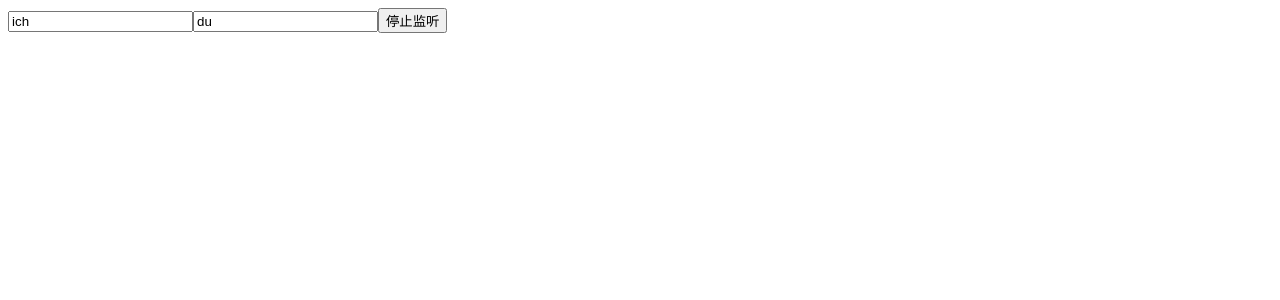
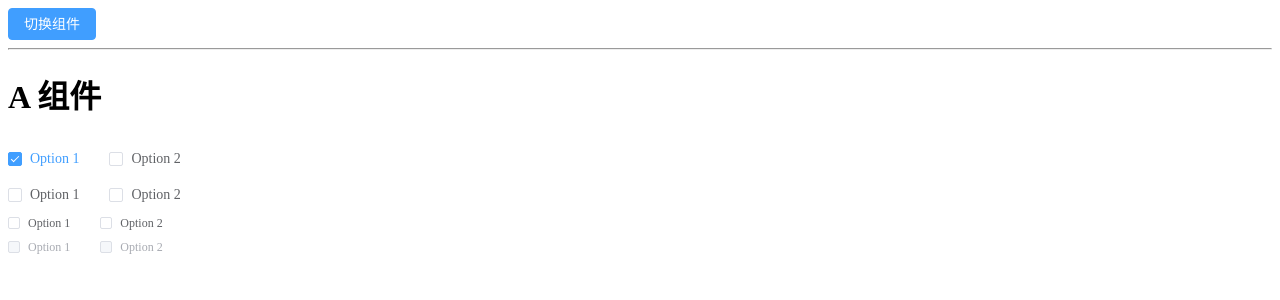
Before and after one commit to icebear32/VUE_CODE, a Vue app in the folder vuecode/myapp/: page / in a window 1280 px wide. Shown: the top 300 px of the page. Built offline with nearby package versions, Linux system fonts and the light colour scheme.

Commit message:
kepp-alive

```diff
--- a/vuecode/myapp/package.json
+++ b/vuecode/myapp/package.json
@@ -9,6 +9,7 @@
     "preview": "vite preview"
   },
   "dependencies": {
+    "element-plus": "^2.4.4",
     "vue": "^3.3.11"
   },
   "devDependencies": {
--- /dev/null
+++ b/vuecode/myapp/src/12-keep-alive/A.vue
@@ -0,0 +1,53 @@
+<template>
+    <div>
+        <h1>A 组件</h1>
+    </div>
+    <div>
+        <el-checkbox v-model="checked1" label="Option 1" size="large" />
+        <el-checkbox v-model="checked2" label="Option 2" size="large" />
+    </div>
+    <div>
+        <el-checkbox v-model="checked3" label="Option 1" />
+        <el-checkbox v-model="checked4" label="Option 2" />
+    </div>
+    <div>
+        <el-checkbox v-model="checked5" label="Option 1" size="small" />
+        <el-checkbox v-model="checked6" label="Option 2" size="small" />
+    </div>
+    <div>
+        <el-checkbox v-model="checked5" label="Option 1" size="small" disabled />
+        <el-checkbox v-model="checked6" label="Option 2" size="small" disabled />
+    </div>
+</template>
+
+<script setup>
+import { onActivated, onDeactivated, onMounted, onUnmounted, ref } from 'vue'
+
+const checked1 = ref(true)
+const checked2 = ref(false)
+const checked3 = ref(false)
+const checked4 = ref(false)
+const checked5 = ref(false)
+const checked6 = ref(false)
+
+// keep-alive 生命周期的变化
+// * 初次进入时： onMounted onActivated
+// * 退出后触发 deactivated
+// * 再次进入：只会触发 onActivated
+// * 事件挂载的方法等，只执行一次的放在 onMounted 中；组件每次进去执行的方法放在 onActivated 中
+onMounted(() => {
+    console.log('初始化')
+})
+
+onActivated(() => {
+    console.log('keep-alive 初始化')
+})
+
+onDeactivated(() => {
+    console.log('keep-alive 卸载')
+})
+
+onUnmounted(() => {
+    console.log('卸载')
+})
+</script>
--- /dev/null
+++ b/vuecode/myapp/src/12-keep-alive/App.vue
@@ -0,0 +1,23 @@
+<script setup>
+import { ref, reactive } from 'vue'
+import A from './A.vue'
+import B from './B.vue'
+
+const flag = ref(true)
+</script>
+
+<template>
+    <el-button type="primary" size="default" @click="flag = !flag">切换组件</el-button>
+    <hr>
+    <!--
+        include 允许哪个组件缓存
+        exclude 不允许运行哪个组件缓存
+        include 和 exclude 允许组件有条件地缓存。二者都可以用逗号分隔字符串、正则表达式或一个数组来表示
+    -->
+    <!-- <KeepAlive :include="['A', 'B']" :exclude="['A']"> -->
+    <!-- 通过传入 max 来限制可被缓存的最大组件实例数 -->
+    <KeepAlive :max="10">
+        <A v-if="flag" />
+        <B v-else />
+    </KeepAlive>
+</template>
--- /dev/null
+++ b/vuecode/myapp/src/12-keep-alive/B.vue
@@ -0,0 +1,80 @@
+<template>
+    <div>
+        <h1>B 组件</h1>
+    </div>
+    <div class="demo-date-picker">
+        <div class="container">
+            <div class="block">
+                <span class="demonstration">Week</span>
+                <el-date-picker v-model="value1" type="week" format="[Week] ww" placeholder="Pick a week" />
+            </div>
+            <div class="block">
+                <span class="demonstration">Month</span>
+                <el-date-picker v-model="value2" type="month" placeholder="Pick a month" />
+            </div>
+        </div>
+        <div class="container">
+            <div class="block">
+                <span class="demonstration">Year</span>
+                <el-date-picker v-model="value3" type="year" placeholder="Pick a year" />
+            </div>
+            <div class="block">
+                <span class="demonstration">Dates</span>
+                <el-date-picker v-model="value4" type="dates" placeholder="Pick one or more dates" />
+            </div>
+        </div>
+    </div>
+</template>
+
+<script setup>
+import { ref } from 'vue'
+
+const value1 = ref('')
+const value2 = ref('')
+const value3 = ref('')
+const value4 = ref('')
+</script>
+
+<style scoped>
+.demo-date-picker {
+    display: flex;
+    width: 100%;
+    padding: 0;
+    flex-wrap: wrap;
+}
+
+.demo-date-picker .block {
+    padding: 30px 0;
+    text-align: center;
+    border-right: solid 1px var(--el-border-color);
+    flex: 1;
+}
+
+.demo-date-picker .block:last-child {
+    border-right: none;
+}
+
+.demo-date-picker .container {
+    flex: 1;
+    border-right: solid 1px var(--el-border-color);
+}
+
+.demo-date-picker .container .block {
+    border-right: none;
+}
+
+.demo-date-picker .container .block:last-child {
+    border-top: solid 1px var(--el-border-color);
+}
+
+.demo-date-picker .container:last-child {
+    border-right: none;
+}
+
+.demo-date-picker .demonstration {
+    display: block;
+    color: var(--el-text-color-secondary);
+    font-size: 14px;
+    margin-bottom: 20px;
+}
+</style>
```
Also changed, not shown: vuecode/myapp/src/main.js (+9 -2 lines), 2 other files (tests, documents, lock files or other folders).
